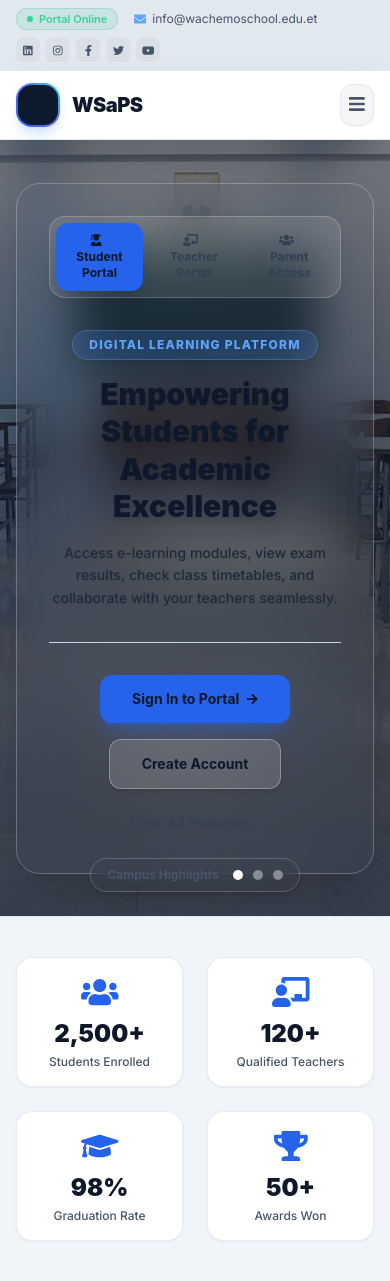
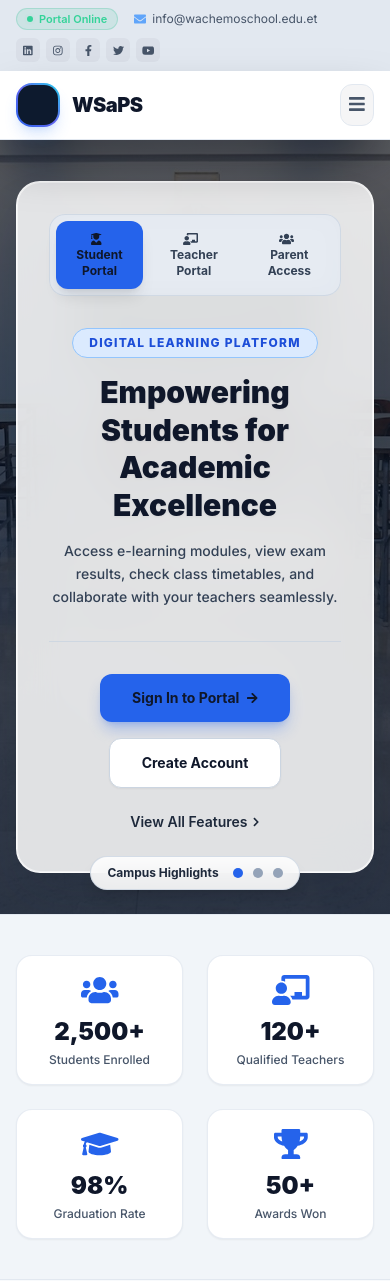
Before and after one commit to birukdjn/wachemo-django, a Django app: page / in a window 390 px wide. Shown: the top 1281 px of the page. Run offline with Django 5.2, Linux system fonts and the light colour scheme; data that the repository does not hold is empty; some libraries are stand-ins or nearby versions; some web fonts are replaced.

Commit message:
style: add responsive day and night mode styling to hero section

```diff
--- a/templates/base.html
+++ b/templates/base.html
@@ -14,6 +14,7 @@
                 extend: {
                     colors: {
                         navy: {
+                            950: '#060c18',
                             900: '#0d1a2e',
                             800: '#112240',
                             700: '#162d50',
@@ -47,9 +48,9 @@
             --c-text:         #ffffff;
             --c-text-2:       #94a3b8;
             --c-text-3:       #64748b;
-            --c-glass:        rgba(255,255,255,0.07);
-            --c-glass-border: rgba(255,255,255,0.12);
-            --c-shadow:       rgba(0,0,0,0.5);
+            --c-glass:        rgba(8, 17, 32, 0.82);
+            --c-glass-border: rgba(255,255,255,0.15);
+            --c-shadow:       rgba(0,0,0,0.6);
             --c-hover:        rgba(255,255,255,0.05);
             --c-scrollbar:    #0d1a2e;
             --c-accent:       #2563eb;
@@ -70,9 +71,9 @@
             --c-text:         #0f172a;
             --c-text-2:       #475569;
             --c-text-3:       #94a3b8;
-            --c-glass:        rgba(255,255,255,0.92);
-            --c-glass-border: rgba(15,23,42,0.08);
-            --c-shadow:       rgba(15,23,42,0.1);
+            --c-glass:        rgba(255,255,255,0.85);
+            --c-glass-border: rgba(255,255,255,0.90);
+            --c-shadow:       rgba(15,23,42,0.15);
             --c-hover:        rgba(15,23,42,0.04);
             --c-scrollbar:    #e2e8f0;
             --c-accent:       #2563eb;
@@ -90,6 +91,25 @@
             background: var(--c-bg);
             color: var(--c-text);
             transition: background-color 0.3s ease, color 0.3s ease;
+        }
+
+        /* Hero Glass Panel - Responsive Day (Light) and Night (Dark) */
+        .hero-glass-box {
+            background: rgba(255, 255, 255, 0.85);
+            backdrop-filter: blur(20px);
+            -webkit-backdrop-filter: blur(20px);
+            border: 1px solid rgba(255, 255, 255, 0.85);
+            box-shadow: 0 25px 50px -12px rgba(15, 23, 42, 0.22), 0 0 0 1px rgba(255, 255, 255, 0.6) inset;
+            transition: background-color 0.3s ease, border-color 0.3s ease, box-shadow 0.3s ease;
+        }
+
+        html.dark .hero-glass-box,
+        [data-theme="dark"] .hero-glass-box {
+            background: rgba(8, 17, 32, 0.82) !important;
+            backdrop-filter: blur(24px) !important;
+            -webkit-backdrop-filter: blur(24px) !important;
+            border: 1px solid rgba(255, 255, 255, 0.18) !important;
+            box-shadow: 0 30px 60px -12px rgba(0, 0, 0, 0.85), 0 0 0 1px rgba(255, 255, 255, 0.08) inset !important;
         }
 
         /* Scrollbar */
--- a/templates/index.html
+++ b/templates/index.html
@@ -5,30 +5,30 @@
 
 {% block content %}
 
-<!-- ===== HERO SECTION (Option C: Widescreen Semi-Transparent Glass Panel with Role Tabs) ===== -->
-<section id="hero" class="relative w-full overflow-hidden flex items-center justify-center" style="height: 92vh; min-height: 580px;">
+<!-- ===== HERO SECTION (Fullscreen Responsive Day/Night Glass Panel with Role Tabs) ===== -->
+<section id="hero" class="relative w-full min-h-[calc(100vh-70px)] sm:min-h-screen overflow-hidden flex items-center justify-center py-10 sm:py-16 transition-colors duration-300">
 
     <!-- Background Image Slider Canvas -->
     <div id="heroSlider" class="absolute inset-0 z-0">
-        <div class="hero-slide absolute inset-0 opacity-100 transition-opacity duration-700" style="background: linear-gradient(rgba(13,26,46,0.55), rgba(13,26,46,0.75)), url('{% static "images/hero-1.jpg" %}') center/cover no-repeat;"></div>
-        <div class="hero-slide absolute inset-0 opacity-0 transition-opacity duration-700" style="background: linear-gradient(rgba(13,26,46,0.55), rgba(13,26,46,0.75)), url('{% static "images/hero-2.jpg" %}') center/cover no-repeat;"></div>
-        <div class="hero-slide absolute inset-0 opacity-0 transition-opacity duration-700" style="background: linear-gradient(rgba(13,26,46,0.55), rgba(13,26,46,0.75)), url('{% static "images/hero-3.jpg" %}') center/cover no-repeat;"></div>
+        <div class="hero-slide absolute inset-0 opacity-100 transition-opacity duration-700" style="background: linear-gradient(to bottom, rgba(6,12,24,0.65), rgba(13,26,46,0.82)), url('{% static "images/hero-1.jpg" %}') center/cover no-repeat;"></div>
+        <div class="hero-slide absolute inset-0 opacity-0 transition-opacity duration-700" style="background: linear-gradient(to bottom, rgba(6,12,24,0.65), rgba(13,26,46,0.82)), url('{% static "images/hero-2.jpg" %}') center/cover no-repeat;"></div>
+        <div class="hero-slide absolute inset-0 opacity-0 transition-opacity duration-700" style="background: linear-gradient(to bottom, rgba(6,12,24,0.65), rgba(13,26,46,0.82)), url('{% static "images/hero-3.jpg" %}') center/cover no-repeat;"></div>
     </div>
 
-    <div class="max-w-6xl mx-auto px-4 sm:px-6 lg:px-8 relative z-10 py-10 w-full flex justify-center">
+    <div class="max-w-6xl mx-auto px-4 sm:px-6 lg:px-8 relative z-10 w-full flex justify-center">
 
-        <!-- Widescreen Semi-Transparent Frosted Glass Container -->
-        <div class="w-full max-w-4xl bg-navy-950/45 dark:bg-navy-950/50 backdrop-blur-xl p-8 sm:p-12 rounded-3xl border border-white/25 shadow-2xl shadow-navy-950/90 text-center transition-all">
+        <!-- Widescreen Responsive Frosted Glass Container (Dark Navy Glass in Night Mode, Bright White Glass in Day Mode) -->
+        <div class="hero-glass-box w-full max-w-4xl p-8 sm:p-12 rounded-3xl text-center">
 
             <!-- Quick Role Tabs -->
-            <div class="inline-flex items-center justify-center gap-1.5 p-1.5 bg-white/10 border border-white/20 rounded-2xl mb-8 backdrop-blur-md" role="tablist">
+            <div class="inline-flex items-center justify-center gap-1.5 p-1.5 bg-slate-200/80 dark:bg-slate-900/80 border border-slate-300/80 dark:border-white/20 rounded-2xl mb-8 backdrop-blur-md" role="tablist">
                 <button type="button" class="role-tab px-5 py-2.5 rounded-xl text-xs font-bold transition-all bg-blue-600 text-white shadow-lg cursor-pointer" data-role="student">
                     <i class="fas fa-user-graduate mr-1.5"></i> Student Portal
                 </button>
-                <button type="button" class="role-tab px-5 py-2.5 rounded-xl text-xs font-bold transition-all text-gray-200 hover:text-white hover:bg-white/15 cursor-pointer" data-role="teacher">
+                <button type="button" class="role-tab px-5 py-2.5 rounded-xl text-xs font-bold transition-all text-slate-700 dark:text-gray-200 hover:text-slate-900 dark:hover:text-white hover:bg-white/80 dark:hover:bg-white/15 cursor-pointer" data-role="teacher">
                     <i class="fas fa-chalkboard-teacher mr-1.5"></i> Teacher Portal
                 </button>
-                <button type="button" class="role-tab px-5 py-2.5 rounded-xl text-xs font-bold transition-all text-gray-200 hover:text-white hover:bg-white/15 cursor-pointer" data-role="parent">
+                <button type="button" class="role-tab px-5 py-2.5 rounded-xl text-xs font-bold transition-all text-slate-700 dark:text-gray-200 hover:text-slate-900 dark:hover:text-white hover:bg-white/80 dark:hover:bg-white/15 cursor-pointer" data-role="parent">
                     <i class="fas fa-users mr-1.5"></i> Parent Access
                 </button>
             </div>
@@ -36,59 +36,59 @@
             <!-- Dynamic Headline Content per Role -->
             <div id="roleContent">
                 <div class="role-pane block space-y-4" id="pane-student">
-                    <span class="px-4 py-1.5 text-xs font-extrabold uppercase tracking-widest text-blue-400 bg-blue-500/20 border border-blue-400/30 rounded-full inline-block shadow-sm">
+                    <span class="px-4 py-1.5 text-xs font-extrabold uppercase tracking-widest text-blue-700 dark:text-blue-300 bg-blue-100 dark:bg-blue-500/25 border border-blue-300 dark:border-blue-400/30 rounded-full inline-block shadow-xs">
                         Digital Learning Platform
                     </span>
-                    <h1 class="text-3xl sm:text-5xl md:text-6xl font-black text-white leading-tight drop-shadow-lg">
+                    <h1 class="text-3xl sm:text-5xl md:text-6xl font-black text-slate-900 dark:text-white leading-tight drop-shadow-sm">
                         Empowering Students for Academic Excellence
                     </h1>
-                    <p class="text-sm sm:text-base md:text-lg text-gray-100 max-w-2xl mx-auto leading-relaxed font-medium drop-shadow-sm">
+                    <p class="text-sm sm:text-base md:text-lg text-slate-700 dark:text-gray-200 max-w-2xl mx-auto leading-relaxed font-medium">
                         Access e-learning modules, view exam results, check class timetables, and collaborate with your teachers seamlessly.
                     </p>
                 </div>
 
                 <div class="role-pane hidden space-y-4" id="pane-teacher">
-                    <span class="px-4 py-1.5 text-xs font-extrabold uppercase tracking-widest text-indigo-400 bg-indigo-500/20 border border-indigo-400/30 rounded-full inline-block shadow-sm">
+                    <span class="px-4 py-1.5 text-xs font-extrabold uppercase tracking-widest text-indigo-700 dark:text-indigo-300 bg-indigo-100 dark:bg-indigo-500/25 border border-indigo-300 dark:border-indigo-400/30 rounded-full inline-block shadow-xs">
                         Faculty & Class Management
                     </span>
-                    <h1 class="text-3xl sm:text-5xl md:text-6xl font-black text-white leading-tight drop-shadow-lg">
+                    <h1 class="text-3xl sm:text-5xl md:text-6xl font-black text-slate-900 dark:text-white leading-tight drop-shadow-sm">
                         Streamlining Teaching & Student Assessment
                     </h1>
-                    <p class="text-sm sm:text-base md:text-lg text-gray-100 max-w-2xl mx-auto leading-relaxed font-medium drop-shadow-sm">
+                    <p class="text-sm sm:text-base md:text-lg text-slate-700 dark:text-gray-200 max-w-2xl mx-auto leading-relaxed font-medium">
                         Manage course content, record grades and attendance, schedule exams, and communicate with parents effortlessly.
                     </p>
                 </div>
 
                 <div class="role-pane hidden space-y-4" id="pane-parent">
-                    <span class="px-4 py-1.5 text-xs font-extrabold uppercase tracking-widest text-emerald-400 bg-emerald-500/20 border border-emerald-400/30 rounded-full inline-block shadow-sm">
+                    <span class="px-4 py-1.5 text-xs font-extrabold uppercase tracking-widest text-emerald-700 dark:text-emerald-300 bg-emerald-100 dark:bg-emerald-500/25 border border-emerald-300 dark:border-emerald-400/30 rounded-full inline-block shadow-xs">
                         Parent Engagement Portal
                     </span>
-                    <h1 class="text-3xl sm:text-5xl md:text-6xl font-black text-white leading-tight drop-shadow-lg">
+                    <h1 class="text-3xl sm:text-5xl md:text-6xl font-black text-slate-900 dark:text-white leading-tight drop-shadow-sm">
                         Stay Connected to Your Child's Growth
                     </h1>
-                    <p class="text-sm sm:text-base md:text-lg text-gray-100 max-w-2xl mx-auto leading-relaxed font-medium drop-shadow-sm">
+                    <p class="text-sm sm:text-base md:text-lg text-slate-700 dark:text-gray-200 max-w-2xl mx-auto leading-relaxed font-medium">
                         Track academic reports, monitor attendance records, receive school announcements, and chat with teachers.
                     </p>
                 </div>
             </div>
 
             <!-- Action CTA Buttons -->
-            <div class="flex items-center justify-center gap-4 flex-wrap pt-8 mt-8 border-t border-white/15">
+            <div class="flex items-center justify-center gap-4 flex-wrap pt-8 mt-8 border-t border-slate-300/80 dark:border-white/15">
                 {% if not request.user.is_authenticated %}
-                    <a href="{% url 'login' %}" class="bg-blue-600 hover:bg-blue-500 text-white font-bold px-8 py-3.5 rounded-xl transition-all shadow-lg shadow-blue-600/40 text-sm hover:scale-105 flex items-center gap-2">
+                    <a href="{% url 'login' %}" class="bg-blue-600 hover:bg-blue-500 text-white font-bold px-8 py-3.5 rounded-xl transition-all shadow-lg shadow-blue-600/30 text-sm hover:scale-105 flex items-center gap-2">
                         <span>Sign In to Portal</span>
                         <i class="fas fa-arrow-right text-xs"></i>
                     </a>
-                    <a href="{% url 'signup' %}" class="bg-white/15 hover:bg-white hover:text-navy-950 text-white font-bold px-8 py-3.5 rounded-xl border border-white/30 transition-all text-sm hover:scale-105 shadow-md">
+                    <a href="{% url 'signup' %}" class="bg-white dark:bg-white/15 hover:bg-slate-100 dark:hover:bg-white/25 text-slate-900 dark:text-white font-bold px-8 py-3.5 rounded-xl border border-slate-300 dark:border-white/30 transition-all text-sm hover:scale-105 shadow-sm">
                         Create Account
                     </a>
                 {% else %}
-                    <a href="{% if request.user.userprofile.role == 'teacher' %}{% url 'teacher_dashboard' %}{% else %}{% url 'dashboard' %}{% endif %}" class="bg-blue-600 hover:bg-blue-500 text-white font-bold px-8 py-3.5 rounded-xl transition-all shadow-lg shadow-blue-600/40 text-sm hover:scale-105 flex items-center gap-2">
+                    <a href="{% if request.user.userprofile.role == 'teacher' %}{% url 'teacher_dashboard' %}{% else %}{% url 'dashboard' %}{% endif %}" class="bg-blue-600 hover:bg-blue-500 text-white font-bold px-8 py-3.5 rounded-xl transition-all shadow-lg shadow-blue-600/30 text-sm hover:scale-105 flex items-center gap-2">
                         <span>Go to Dashboard</span>
                         <i class="fas fa-gauge text-xs"></i>
                     </a>
                 {% endif %}
-                <a href="{% url 'features' %}" class="text-gray-200 hover:text-white font-semibold text-sm transition-colors flex items-center gap-1.5 px-4 py-2">
+                <a href="{% url 'features' %}" class="text-slate-800 dark:text-gray-200 hover:text-blue-600 dark:hover:text-white font-semibold text-sm transition-colors flex items-center gap-1.5 px-4 py-2">
                     <span>View All Features</span>
                     <i class="fas fa-chevron-right text-[10px]"></i>
                 </a>
@@ -98,13 +98,14 @@
     </div>
 
     <!-- Slider Dots -->
-    <div class="absolute bottom-6 flex items-center gap-2.5 z-20 bg-navy-950/60 backdrop-blur-md px-4 py-2 rounded-full border border-white/20 shadow-lg">
-        <span class="text-xs font-bold text-gray-300 mr-1">Campus Highlights</span>
-        <button class="slider-dot w-2.5 h-2.5 rounded-full bg-white transition-all cursor-pointer" data-index="0" aria-label="Slide 1"></button>
-        <button class="slider-dot w-2.5 h-2.5 rounded-full bg-white/40 transition-all cursor-pointer" data-index="1" aria-label="Slide 2"></button>
-        <button class="slider-dot w-2.5 h-2.5 rounded-full bg-white/40 transition-all cursor-pointer" data-index="2" aria-label="Slide 3"></button>
+    <div class="absolute bottom-6 flex items-center gap-2.5 z-20 bg-white/90 dark:bg-navy-950/85 backdrop-blur-md px-4 py-2 rounded-full border border-slate-300/80 dark:border-white/20 shadow-lg">
+        <span class="text-xs font-bold text-slate-800 dark:text-gray-300 mr-1">Campus Highlights</span>
+        <button class="slider-dot w-2.5 h-2.5 rounded-full bg-blue-600 dark:bg-white transition-all cursor-pointer" data-index="0" aria-label="Slide 1"></button>
+        <button class="slider-dot w-2.5 h-2.5 rounded-full bg-slate-400 dark:bg-white/40 transition-all cursor-pointer" data-index="1" aria-label="Slide 2"></button>
+        <button class="slider-dot w-2.5 h-2.5 rounded-full bg-slate-400 dark:bg-white/40 transition-all cursor-pointer" data-index="2" aria-label="Slide 3"></button>
     </div>
 </section>
+
 
 
 
```
Also changed, not shown: db.sqlite3.
